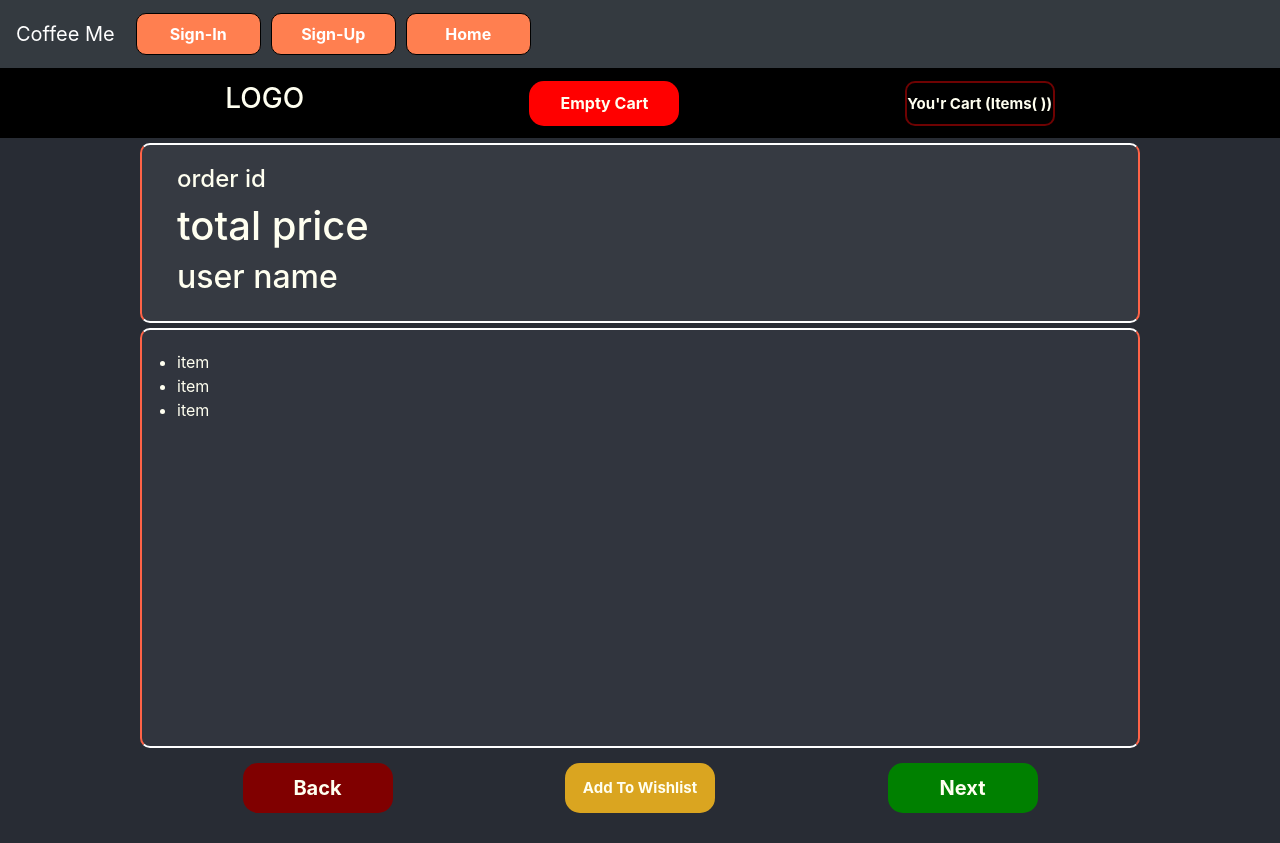
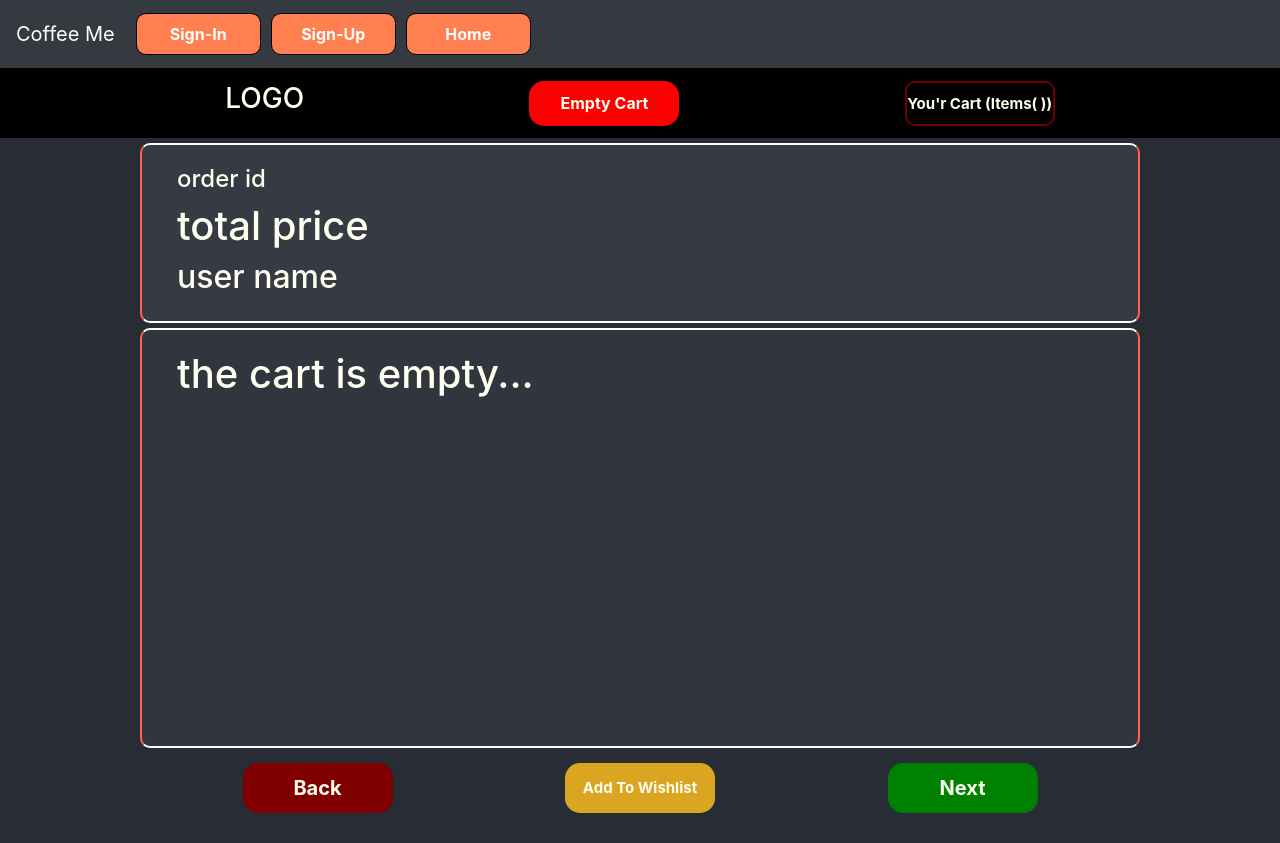
Before and after one commit to Artursadikov/Coffee-Me-reactJs-Firebase-Proj, a React (Create React App) app: page /cart in a window 1280 px wide. Built offline with nearby package versions, Linux system fonts and the light colour scheme.

Commit message:
cart update

```diff
--- a/src/components/Cart/Cart.jsx
+++ b/src/components/Cart/Cart.jsx
@@ -10,11 +10,20 @@ import '../Cart/CartCss.css';
 
 
 export class Cart extends Component {
+
+    cartClear = () => {
+        localStorage.clear();
+        window.location.reload(false);
+    }
+
+
+
+
     render() {
         return (
             <div>
               <section className='cart-section'>
-                 <CartNav/>
+                 <CartNav cartClear={this.cartClear} />
                  <div className="container order">
                     <CartBody/>
                      <CartBtns/>
--- a/src/components/Cart/CartBody.jsx
+++ b/src/components/Cart/CartBody.jsx
@@ -1,7 +1,21 @@
-import React from 'react';
+import React, { Component } from 'react';
 import '../Cart/CartBodyCss.css';
 
-export default function CartBody() {
+export default class CartBody extends Component {
+
+
+
+    state = {
+        data: localStorage.getItem("newCartArr") !== "" ? localStorage.getItem("newCartArr") : null
+    }
+
+    componentDidMount() {
+        console.log(JSON.parse(this.state.data));
+    }
+
+
+    render() {
+
         return (
             <div className="row order">
                 <div className="order-description">
@@ -10,12 +24,18 @@ export default function CartBody() {
                     <h2>user name</h2>
                 </div>
                 <div className="choosen-items">
-                <ul>
-                    <li>item</li>
-                    <li>item</li>
-                    <li>item</li>
+                    {this.state.data === null ? <h1>the cart is empty...</h1> :
+                        JSON.parse(this.state.data).map((item, index) => {
+                            return (
+                                <ul key={index}>
+                                    <li >Capsula type:  {item.name} , <br></br>Price for sleeve:  {item.price}$, <br></br>Amount:  {item.amount}</li>
+                                    {/* <li key={item.totalPr}>{item.totalPr}</li>*/}
                                 </ul>
+                            )
+                        })
+                    }
                 </div>
             </div>
         )
     }
+}
--- a/src/components/Cart/CartBodyCss.css
+++ b/src/components/Cart/CartBodyCss.css
@@ -21,6 +21,7 @@
     border-radius: 10px;
     padding-left: 35px;
     padding-top: 20px ;
+    overflow: scroll;
 }
 
 .order-description {
--- a/src/components/Cart/CartNav.jsx
+++ b/src/components/Cart/CartNav.jsx
@@ -7,7 +7,7 @@ export default function CartNav(props) {
         <nav className='cart-nav'>
             <ul className="cart-ul">
                 <h3 className="userNameDisplay">LOGO</h3>
-                <button type="button" className="empty-cart">Empty Cart</button>
+                <button onClick={props.cartClear} type="button" className="empty-cart">Empty Cart</button>
                 <li className="your-cart">You'r Cart (Items<span>( )</span>)</li>
             </ul>
         </nav>
--- a/src/components/Main/Main.js
+++ b/src/components/Main/Main.js
@@ -89,7 +89,7 @@ class Main extends Component {
                 cartArr: newCartArr
             })
 
-            console.log(newCartArr);
+            localStorage.setItem("newCartArr", JSON.stringify(newCartArr));
         }
 
     }
@@ -98,8 +98,10 @@ class Main extends Component {
     // reset the cart
     resetCart = () => {
         this.setState({
-            cartArr: []
+            cartArr: [],
+            capsuleAmount: 1
         })
+        localStorage.clear();
     }
 
 
```
Lines whose indentation alone changed are shown as unchanged.
